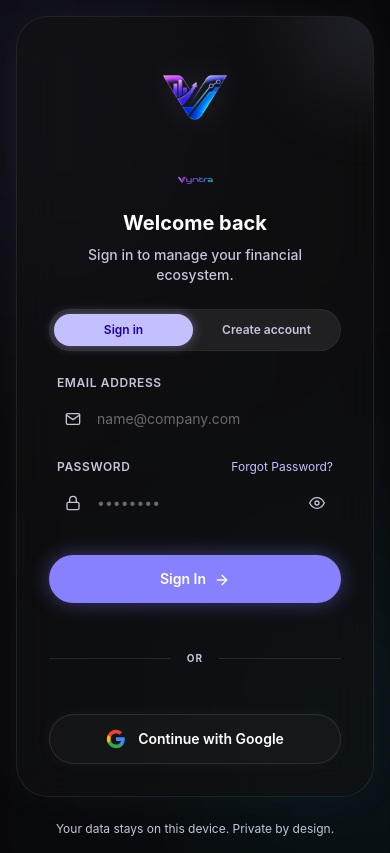
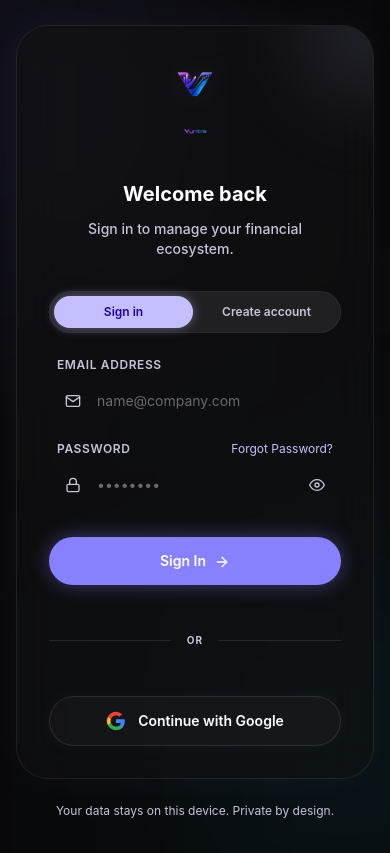
Before and after one commit to nevilusdad777/Expenzo, a React (Vite) app in the folder frontend/: page /charts in a window 390 px wide. Built offline with nearby package versions, Linux system fonts and the light colour scheme; no server answers.

Commit message:
Redesign branding and logo layout: add reusable Logo component, align margins and sizes responsive rules

```diff
--- /dev/null
+++ b/frontend/src/components/ui/Logo.tsx
@@ -0,0 +1,46 @@
+import vyntraLogo from '@/assets/vyntra_logo.png';
+import vyntraWordmark from '@/assets/vyntra_wordmark.png';
+
+interface LogoProps {
+  variant?: 'navbar' | 'auth';
+  className?: string;
+}
+
+export function Logo({ variant = 'navbar', className = '' }: LogoProps) {
+  if (variant === 'auth') {
+    return (
+      <div className={`flex flex-col items-center gap-[12px] select-none ${className}`}>
+        {/* Icon */}
+        <img
+          src={vyntraLogo}
+          alt="Vyntra Logo"
+          className="h-[52px] w-[52px] md:h-[60px] md:w-[60px] lg:h-[72px] lg:w-[72px] object-contain shrink-0 drop-shadow-[0_0_15px_rgba(255,255,255,0.15)]"
+        />
+        {/* Wordmark */}
+        <img
+          src={vyntraWordmark}
+          alt="Vyntra"
+          className="h-[20px] md:h-[23px] lg:h-[28px] w-auto object-contain shrink-0 drop-shadow-[0_0_15px_rgba(255,255,255,0.15)]"
+        />
+      </div>
+    );
+  }
+
+  // navbar variant (horizontal layout)
+  return (
+    <div className={`flex items-center gap-[12px] select-none transition-opacity duration-200 hover:opacity-85 ${className}`}>
+      {/* Icon */}
+      <img
+        src={vyntraLogo}
+        alt="Vyntra Logo"
+        className="h-[28px] w-[28px] md:h-[32px] md:w-[32px] lg:h-[36px] lg:w-[36px] object-contain shrink-0 drop-shadow-[0_0_10px_rgba(255,255,255,0.1)]"
+      />
+      {/* Wordmark */}
+      <img
+        src={vyntraWordmark}
+        alt="Vyntra"
+        className="h-[16px] md:h-[18px] lg:h-[20px] w-auto object-contain shrink-0 drop-shadow-[0_0_10px_rgba(255,255,255,0.1)]"
+      />
+    </div>
+  );
+}
--- a/frontend/src/components/ui/index.ts
+++ b/frontend/src/components/ui/index.ts
@@ -2,3 +2,4 @@ export { Button } from './Button';
 export { Card } from './Card';
 export { Input } from './Input';
 export { Badge } from './Badge';
+export { Logo } from './Logo';
--- a/frontend/src/layouts/AppShell.tsx
+++ b/frontend/src/layouts/AppShell.tsx
@@ -2,8 +2,7 @@ import { Link, NavLink, Outlet, useNavigate } from 'react-router-dom';
 import { FiHome, FiCreditCard, FiList, FiPlusCircle, FiLogOut, FiPieChart, FiSettings, FiSearch } from 'react-icons/fi';
 import { useAuth } from '@/context/AuthContext';
 import toast from 'react-hot-toast';
-import vyntraLogo from '@/assets/vyntra_logo.png';
-import vyntraWordmark from '@/assets/vyntra_wordmark.png';
+import { Logo } from '@/components/ui';
 
 function UserAvatar({ name }: { name: string }) {
   const initials = name
@@ -27,11 +26,10 @@ export function AppShell() {
   return (
     <div className="min-h-screen bg-background text-on-surface pb-32">
       {/* TopAppBar */}
-      <header className="fixed top-0 left-0 right-0 h-20 bg-surface/55 backdrop-blur-md shadow-[0_0_30px_rgba(196,192,255,0.15)] z-40 border-b border-white/10">
-        <div className="flex justify-between items-center px-6 max-w-5xl mx-auto h-full w-full">
-          <div className="flex items-center gap-3 cursor-pointer select-none animate-fade-in" onClick={() => navigate('/')}>
-            <img src={vyntraLogo} alt="Vyntra Logo" className="h-10 w-auto object-contain hover:scale-105 transition-transform drop-shadow-[0_0_10px_rgba(255,255,255,0.1)]" />
-            <img src={vyntraWordmark} alt="Vyntra" className="h-7 w-auto object-contain drop-shadow-[0_0_10px_rgba(255,255,255,0.1)]" />
+      <header className="fixed top-0 left-0 right-0 h-[72px] bg-surface/55 backdrop-blur-md shadow-[0_0_30px_rgba(196,192,255,0.15)] z-40 border-b border-white/10">
+        <div className="flex justify-between items-center pl-[28px] pr-6 max-w-5xl mx-auto h-full w-full">
+          <div className="cursor-pointer select-none animate-fade-in" onClick={() => navigate('/')}>
+            <Logo variant="navbar" />
           </div>
 
           <div className="flex items-center gap-4">
@@ -60,7 +58,7 @@ export function AppShell() {
       </header>
 
       {/* Main Content Area */}
-      <main className="pt-28 px-4 max-w-5xl mx-auto">
+      <main className="pt-[104px] px-4 max-w-5xl mx-auto">
         <Outlet />
       </main>
 
--- a/frontend/src/pages/AuthPage.tsx
+++ b/frontend/src/pages/AuthPage.tsx
@@ -3,8 +3,7 @@ import { FiUser, FiMail, FiLock, FiEye, FiEyeOff, FiAlertCircle, FiArrowRight }
 import { useAuth } from '@/context/AuthContext';
 import { ForgotPasswordPage } from './ForgotPasswordPage';
 import toast from 'react-hot-toast';
-import vyntraLogo from '@/assets/vyntra_logo.png';
-import vyntraWordmark from '@/assets/vyntra_wordmark.png';
+import { Logo } from '@/components/ui';
 
 type Mode = 'login' | 'register' | 'forgot';
 
@@ -108,24 +107,19 @@ export function AuthPage() {
         <div className="glass-panel rounded-[32px] p-8 md:p-10 flex flex-col gap-6 relative overflow-hidden border border-white/10 shadow-[0_0_40px_rgba(196,192,255,0.05)]">
           <div className="absolute -top-20 -right-20 w-40 h-40 bg-primary/10 rounded-full blur-[40px] pointer-events-none"></div>
 
-          {/* Header */}
-          <div className="flex flex-col items-center gap-2 text-center">
-            {/* Logo Icon (No background, transparent & larger) */}
-            <img src={vyntraLogo} alt="Vyntra Logo" className="h-24 w-auto object-contain select-none mb-3 drop-shadow-[0_0_15px_rgba(255,255,255,0.15)]" />
+          {/* Header & Navigation */}
+          <div className="flex flex-col items-center">
+            <Logo variant="auth" />
 
-            {/* Wordmark Logo */}
-            <img src={vyntraWordmark} alt="Vyntra" className="h-8 w-auto object-contain select-none drop-shadow-[0_0_15px_rgba(255,255,255,0.15)]" />
-
-            <h2 className="text-xl font-bold text-white mt-1">
+            <h2 className="text-xl font-bold text-white mt-[40px] text-center leading-tight">
               {isLogin ? 'Welcome back' : 'Create your account'}
             </h2>
-            <p className="text-sm text-on-surface-variant font-medium">
+            <p className="text-sm text-on-surface-variant font-medium mt-[12px] text-center">
               {isLogin ? 'Sign in to manage your financial ecosystem.' : 'Get started with your premium account.'}
             </p>
-          </div>
 
             {/* Tab switcher */}
-          <div className="flex gap-1 bg-surface-container rounded-full p-1 border border-white/5">
+            <div className="flex gap-1 bg-surface-container rounded-full p-1 border border-white/5 w-full mt-[32px]">
               {(['login', 'register'] as const).map((m) => (
                 <button
                   key={m}
@@ -140,6 +134,7 @@ export function AuthPage() {
                   {m === 'login' ? 'Sign in' : 'Create account'}
                 </button>
               ))}
+            </div>
           </div>
 
           {/* Error */}
```
Lines whose indentation alone changed are shown as unchanged.
